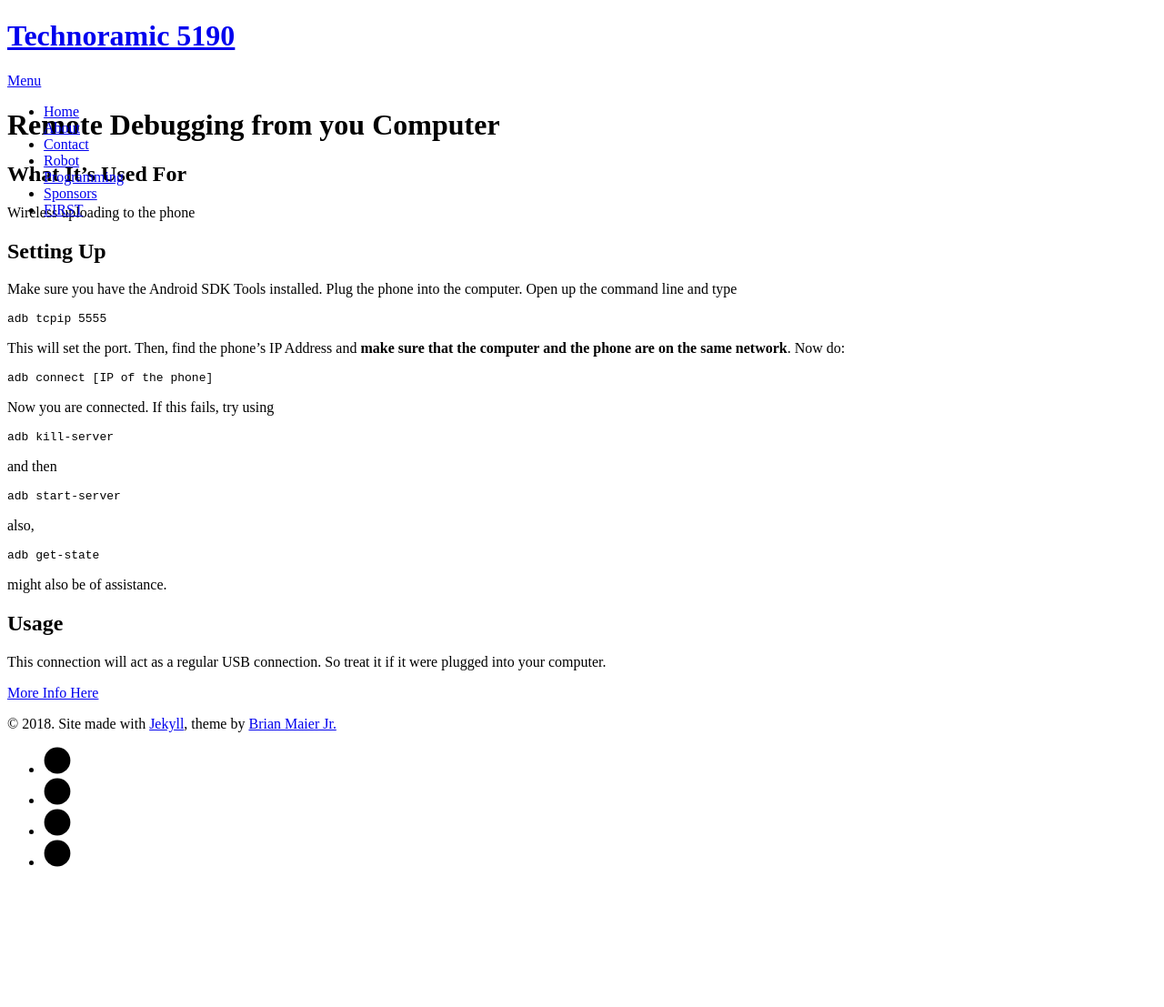
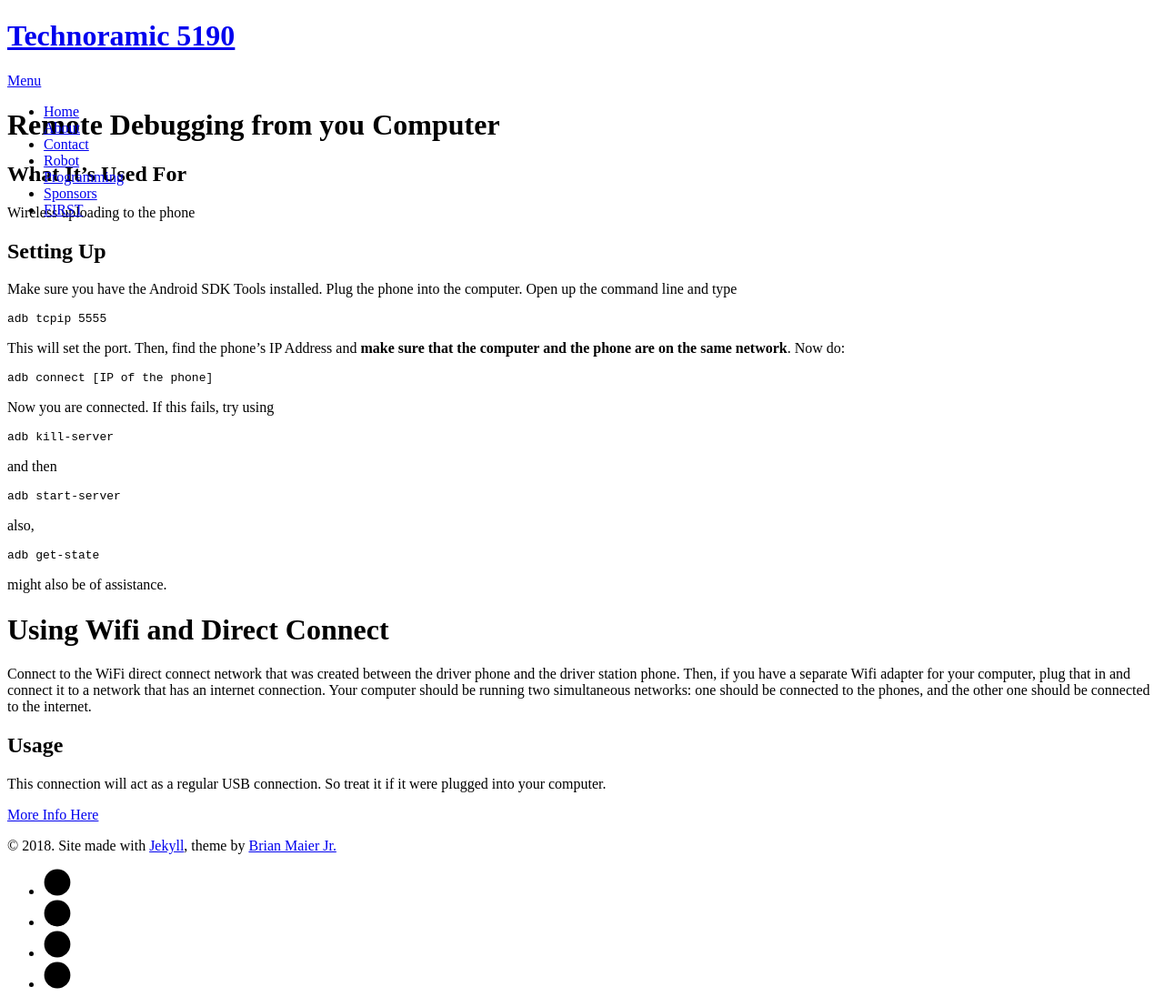
Before and after one commit to MICDSRobotics-5190/MICDSRobotics-5190.github.io, a Jekyll site: the page built from wiki/adb.md, in a window 1280 px wide. Shown: the whole page at 91% size. Built offline with Jekyll 4.4.1, drawn with Linux system fonts in a browser that asks for light colours; nearby versions of some CDN libraries; before the commit the page ends 973 px from its top, so only the background shows below that.

Commit message:
Update ADB Wiki for new info

````diff
--- a/wiki/adb.md
+++ b/wiki/adb.md
@@ -31,6 +31,10 @@
 adb get-state
 ```
 might also be of assistance.
+
+# Using Wifi and Direct Connect
+Connect to the WiFi direct connect network that was created between the driver phone and the driver station phone. Then, if you have a separate Wifi adapter for your computer, plug that in and connect it to a network that has an internet connection. Your computer should be running two simultaneous networks: one should be connected to the phones, and the other one should be connected to the internet.
+
 ## Usage
 This connection will act as a regular USB connection. So treat it if it were plugged into your computer.
 
````
